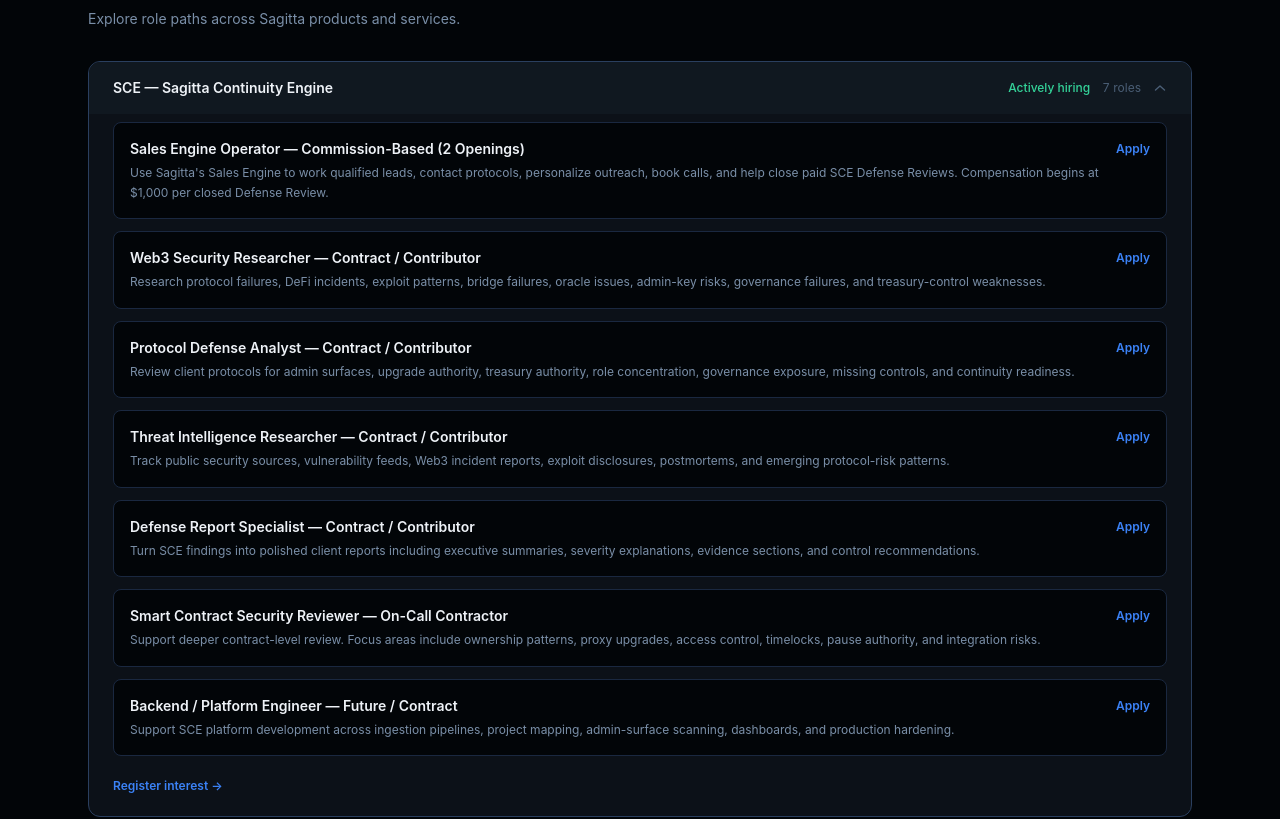
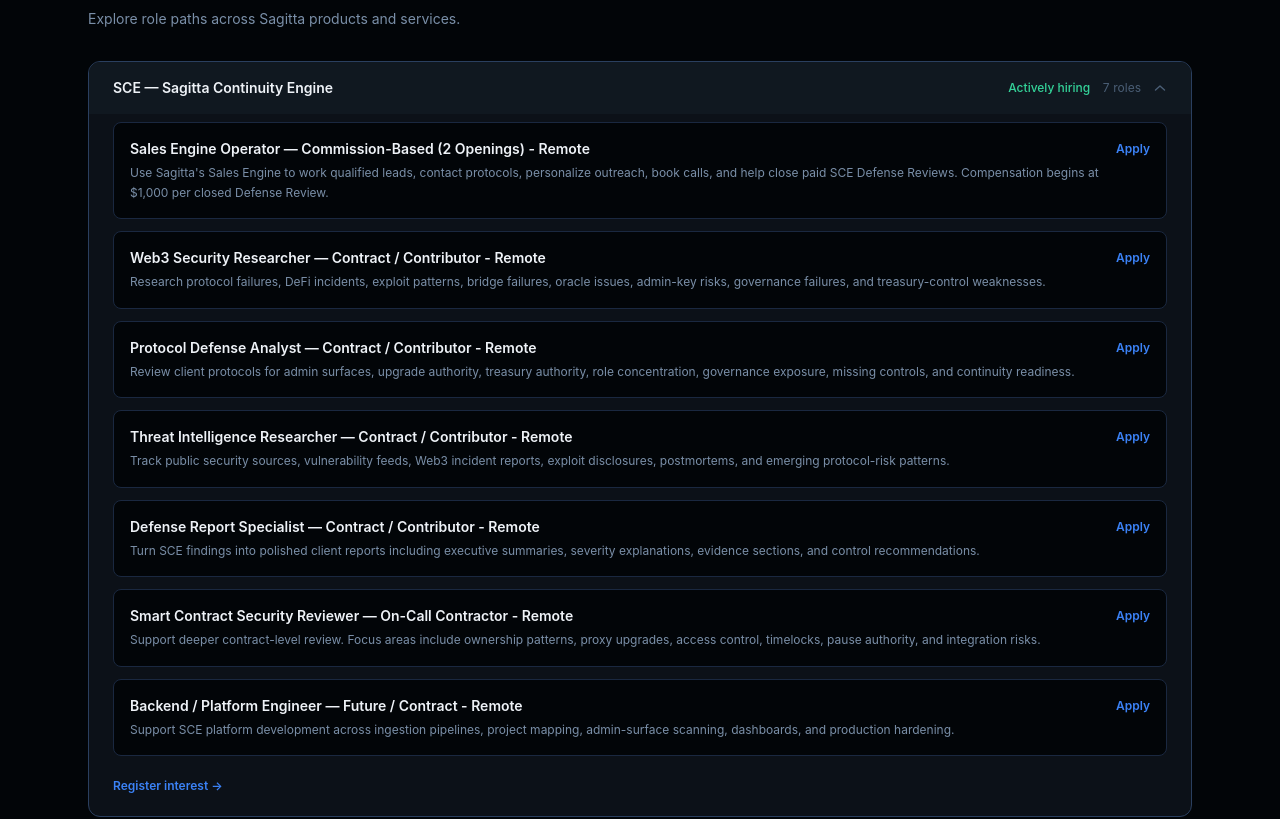
Before and after one commit to EnigmaCEO/Sagitta.Systems, a Next.js app: page / in a window 1280 px wide. Shown: the part 3900-4719 px from the top of the page. Built offline with nearby package versions, Linux system fonts and the light colour scheme.

Commit message:
Career update

```diff
--- a/src/components/CareersAccordion.tsx
+++ b/src/components/CareersAccordion.tsx
@@ -92,7 +92,7 @@
                               className="text-sm font-semibold mb-1"
                               style={{ color: "var(--text-primary)" }}
                             >
-                              {role.title}
+                              {role.title} - Remote
                             </p>
                             {role.description !== "Closed" && (
                               <p
```
